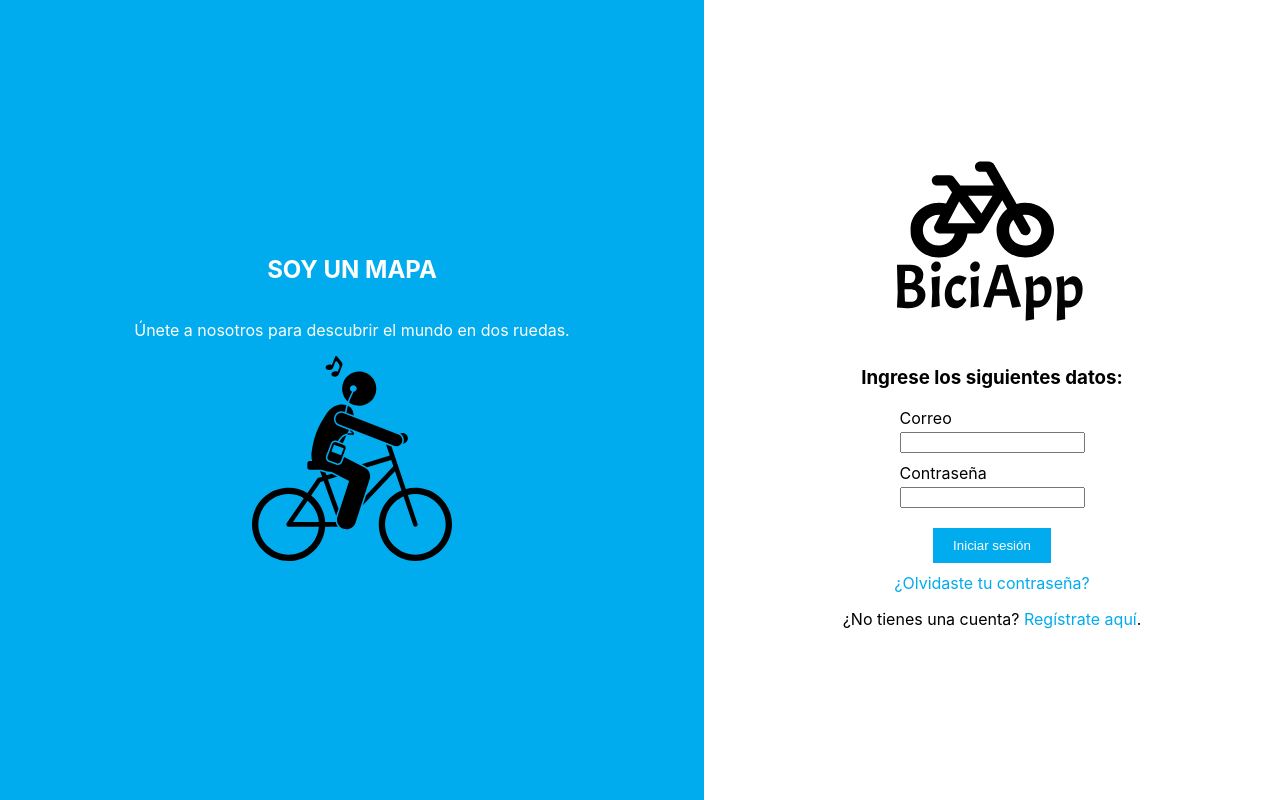
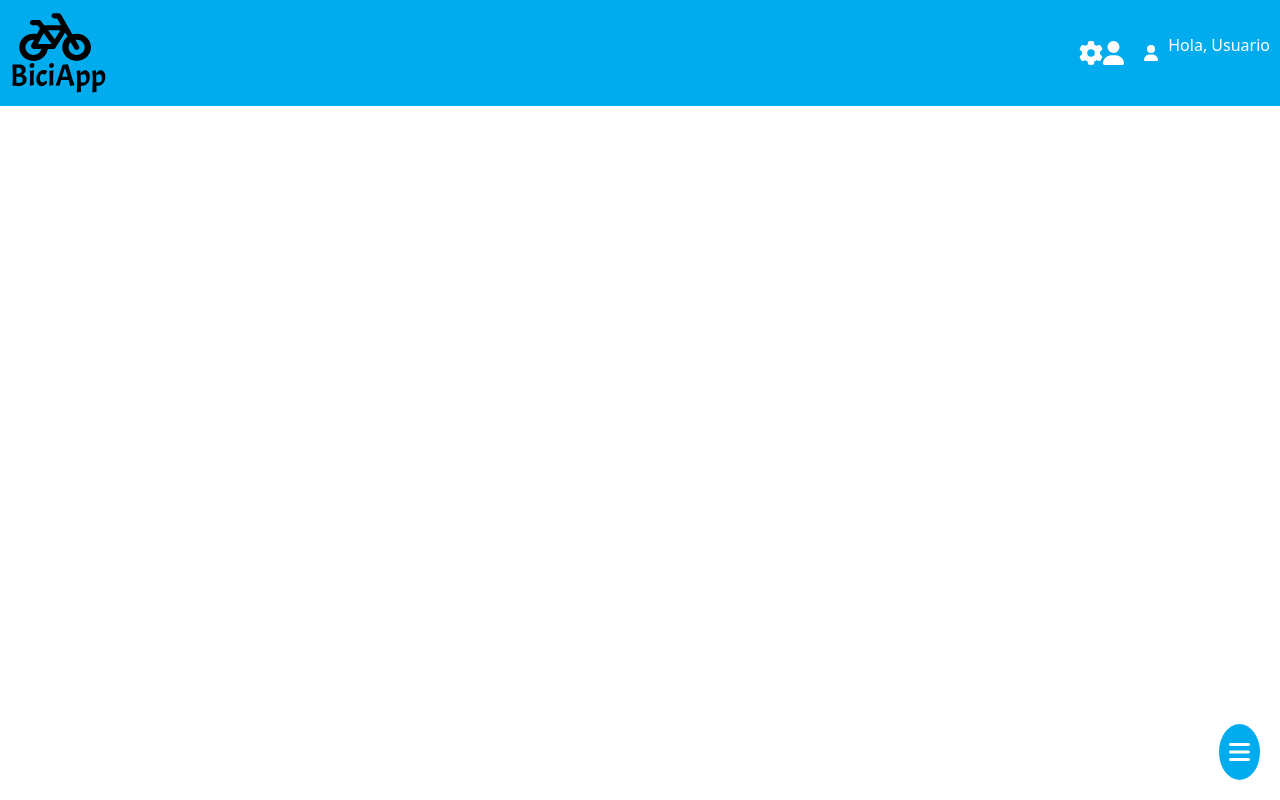
Before and after one commit to JulRoDz/biciapp_front, a React (Create React App) app: page /mapa in a window 1280 px wide. Built offline with nearby package versions, Linux system fonts and the light colour scheme.

Commit message:
Response

```diff
--- a/package.json
+++ b/package.json
@@ -5,11 +5,15 @@
   "dependencies": {
     "@emotion/react": "^11.11.4",
     "@emotion/styled": "^11.11.0",
+    "@fortawesome/free-solid-svg-icons": "^6.5.1",
+    "@fortawesome/react-fontawesome": "^0.2.0",
     "@mui/material": "^5.15.12",
     "@testing-library/jest-dom": "^5.17.0",
     "@testing-library/react": "^13.4.0",
     "@testing-library/user-event": "^13.5.0",
+    "bootstrap": "^5.3.3",
     "react": "^18.2.0",
+    "react-bootstrap": "^2.10.1",
     "react-dom": "^18.2.0",
     "react-router-dom": "^6.22.3",
     "react-scripts": "5.0.1",
--- a/src/App.js
+++ b/src/App.js
@@ -4,6 +4,7 @@ import { Login } from "./Login";
 import { RecoveryForm } from "./RecoveryForm";
 import { Register } from "./Register";
 import { Mapa } from "./Mapa";
+import 'bootstrap/dist/css/bootstrap.min.css';
 
 
 function App() {
--- a/src/Login.jsx
+++ b/src/Login.jsx
@@ -6,20 +6,49 @@ import PersonaCiclaColor from './imagenes/PersonaCiclaColor.svg';
 export function Login() {
   const [correo, setCorreo] = useState("");
   const [contrasena, setContrasena] = useState("");
+  const [correoError, setCorreoError] = useState("");
+  const [contrasenaError, setContrasenaError] = useState("");
 
   const handleSubmit = (e) => {
     e.preventDefault();
+    if (!correo || !correo.trim()) {
+      setCorreoError("Por favor ingresa un correo válido");
+      return;
+    }
+    if (!/^\w+([\.-]?\w+)*@\w+([\.-]?\w+)*(\.\w{2,3})+$/.test(correo)) {
+      setCorreoError("Por favor ingresa un correo válido");
+      return;
+    }
+    if (!contrasena || !contrasena.trim()) {
+      setContrasenaError("Por favor ingresa una contraseña válida");
+      return;
+    }
+    if (contrasena.length < 6) {
+      setContrasenaError("La contraseña debe tener al menos 6 caracteres");
+      return;
+    }
     // Aquí se manejaría el inicio de sesión
+  };
+
+  const handleCorreoChange = (e) => {
+    setCorreo(e.target.value);
+    setCorreoError("");
+  };
+
+  const handleContrasenaChange = (e) => {
+    setContrasena(e.target.value);
+    setContrasenaError("");
   };
 
   return (
     <div className="login">
-      <div className="left-section">
+      <div className="left-section" style={{ display: window.innerWidth <= 768 ? 'none' : 'flex' }}>
         <h1>Bienvenido a BiciApp</h1>
         <p>Únete a nosotros para descubrir el mundo en dos ruedas.</p>
         <img src={PersonaCiclaColor} alt="PersonaEnCicla" />
       </div>
       <div className="right-section">
+        <div className="content">
           <img src={Logo} alt="LogoBiciApp" />
           <h3>Ingrese los siguientes datos:</h3>
           <form onSubmit={handleSubmit}>
@@ -29,17 +58,21 @@ export function Login() {
               id="correo"
               name="correo"
               value={correo}
-            onChange={(e) => setCorreo(e.target.value)}
+              onChange={handleCorreoChange}
+              required
+              title="Por favor ingresa un correo electrónico válido"
             />
+            {correoError && <p className="error">{correoError}</p>}
             <label htmlFor="contrasena">Contraseña</label>
             <input
               type="password"
               id="contrasena"
               name="contrasena"
               value={contrasena}
-            onChange={(e) => setContrasena(e.target.value)}
+              onChange={handleContrasenaChange}
             />
-          <button type="submit" href="mapa">Iniciar sesión</button>
+            {contrasenaError && <p className="error">{contrasenaError}</p>}
+            <button type="submit">Iniciar sesión</button>
           </form>
           <a href="recoveryForm">¿Olvidaste tu contraseña?</a>
           <p>
@@ -47,5 +80,6 @@ export function Login() {
           </p>
         </div>
       </div>
+    </div>
   );
 }
--- a/src/Mapa.jsx
+++ b/src/Mapa.jsx
@@ -1,50 +1,37 @@
-import React, { useState } from "react";
+import React from "react";
 import "./mapa.css";
+import { FontAwesomeIcon } from '@fortawesome/react-fontawesome';
+import { faBars,faCog, faUser } from '@fortawesome/free-solid-svg-icons';
 import Logo from './imagenes/Logo.svg';
-import PersonaCiclaColor from './imagenes/PersonaCiclaColor.svg';
 
 export function Mapa() {
-  const [correo, setCorreo] = useState("");
-  const [contrasena, setContrasena] = useState("");
-
-  const handleSubmit = (e) => {
-    e.preventDefault();
-    // Aquí se manejaría el inicio de sesión
+  const handleMenuClick = () => {
+    // Aquí puedes manejar la lógica para abrir el menú
   };
 
   return (
-    <div className="login">
-      <div className="left-section">
-        <h1>SOY UN MAPA</h1>
-        <p>Únete a nosotros para descubrir el mundo en dos ruedas.</p>
-        <img src={PersonaCiclaColor} alt="PersonaEnCicla" />
+    <div className="mapa">
+      <div className="header">
+        <div className="logo">
+          <img src={Logo} alt="LogoBiciApp" />
+        </div>
+        <div className="options">
+          <div className="menu" onClick={handleMenuClick}>
+            {/* Agrega más elementos aquí */}
+            <FontAwesomeIcon icon={faCog} />
+            <FontAwesomeIcon icon={faUser} />
+          </div>
+          <div className="greeting">
+            <FontAwesomeIcon icon={faUser} />
+            <p>Hola, Usuario</p>
+          </div>
+        </div>
       </div>
-      <div className="right-section">
-        <img src={Logo} alt="LogoBiciApp" />
-        <h3>Ingrese los siguientes datos:</h3>
-        <form onSubmit={handleSubmit}>
-          <label htmlFor="correo">Correo</label>
-          <input
-            type="email"
-            id="correo"
-            name="correo"
-            value={correo}
-            onChange={(e) => setCorreo(e.target.value)}
-          />
-          <label htmlFor="contrasena">Contraseña</label>
-          <input
-            type="password"
-            id="contrasena"
-            name="contrasena"
-            value={contrasena}
-            onChange={(e) => setContrasena(e.target.value)}
-          />
-          <button type="submit">Iniciar sesión</button>
-        </form>
-        <a href="recoveryForm">¿Olvidaste tu contraseña?</a>
-        <p>
-          ¿No tienes una cuenta? <a href="register">Regístrate aquí</a>.
-        </p>
+      <div className="map-section">
+        {/* Aquí puedes colocar el contenido relacionado con el mapa */}
+      </div>
+      <div className="sandwich-button">
+        <FontAwesomeIcon icon={faBars} />
       </div>
     </div>
   );
--- a/src/RecoveryForm.jsx
+++ b/src/RecoveryForm.jsx
@@ -9,11 +9,19 @@ export function RecoveryForm() {
   const [password, setPassword] = useState("");
   const [confirmPassword, setConfirmPassword] = useState("");
   const [estado, setEstado] = useState("correo");
+  const [errors, setErrors] = useState({}); // Estado para almacenar errores de validación
 
   const handleSubmit = (e) => {
     e.preventDefault();
+    setErrors({}); // Restablecer errores al enviar el formulario
 
     if (estado === "correo") {
+      // Validación del correo electrónico
+      if (!correo.includes("@")) {
+        setErrors({ correo: "Por favor ingresa un correo electrónico válido" });
+        return;
+      }
+
       console.log("Se ha enviado el correo:", correo);
       // Lógica para enviar el correo y cambiar el estado a "codigo"
       setEstado("codigo");
@@ -22,6 +30,18 @@ export function RecoveryForm() {
       // Lógica para verificar el código y cambiar el estado a "contrasena"
       setEstado("contrasena");
     } else {
+      // Validación de la contraseña
+      if (password.length < 6) {
+        setErrors({ password: "La contraseña debe tener al menos 6 caracteres" });
+        return;
+      }
+
+      // Validación de la confirmación de contraseña
+      if (password !== confirmPassword) {
+        setErrors({ confirmPassword: "Las contraseñas no coinciden" });
+        return;
+      }
+
       console.log("Nueva contraseña:", password);
       // Lógica para actualizar la contraseña
     }
@@ -29,7 +49,7 @@ export function RecoveryForm() {
 
   return (
     <div className="recovery-form">
-      <div className="left-section">
+      <div className="left-section" style={{ display: window.innerWidth <= 768 ? 'none' : 'flex' }}>
         <h1>Bienvenido a BiciApp</h1>
         <p>
           {estado === "correo" && "¡Para brindarte nuestros servicios debes recuperar tu contraseña!"}
@@ -52,6 +72,7 @@ export function RecoveryForm() {
                 value={password}
                 onChange={(e) => setPassword(e.target.value)}
               />
+              {errors.password && <p className="error-message">{errors.password}</p>} {/* Mostrar mensaje de error */}
               <label htmlFor="confirmPassword">Confirme Nueva Contraseña</label>
               <input
                 type="password"
@@ -60,6 +81,7 @@ export function RecoveryForm() {
                 value={confirmPassword}
                 onChange={(e) => setConfirmPassword(e.target.value)}
               />
+              {errors.confirmPassword && <p className="error-message">{errors.confirmPassword}</p>} {/* Mostrar mensaje de error */}
             </>
           ) : (
             <>
@@ -70,7 +92,12 @@ export function RecoveryForm() {
                 name="campo"
                 value={estado === "correo" ? correo : codigo}
                 onChange={(e) => estado === "correo" ? setCorreo(e.target.value) : setCodigo(e.target.value)}
-              />
+                pattern={estado === "correo" ? "[a-z0-9._%+-]+@[a-z0-9.-]+\.[a-z]{2,}$" : "\\d{6}"}
+                required
+                title={estado === "correo" ? "Por favor ingresa un correo electrónico válido" : "El código debe tener 6 dígitos"}
+            />
+
+              {errors.correo && <p className="error-message">{errors.correo}</p>} {/* Mostrar mensaje de error */}
             </>
           )}
           <button type="submit">{estado === "correo" ? "Enviar" : "Verificar"}</button>
--- a/src/Register.jsx
+++ b/src/Register.jsx
@@ -16,7 +16,7 @@ export function Register() {
 
   return (
     <div className="register">
-      <div className="left-section">
+      <div className="left-section" style={{ display: window.innerWidth <= 768 ? 'none' : 'flex' }}>
         <h1>Bienvenido a BiciApp</h1>
         <p>Únete a nosotros para descubrir el mundo en dos ruedas.</p>
         <img src={PersonaCiclaColor} alt="PersonaEnCicla" />
--- a/src/index.js
+++ b/src/index.js
@@ -2,6 +2,8 @@ import React from 'react';
 import ReactDOM from 'react-dom/client';
 import './index.css';
 import reportWebVitals from './reportWebVitals';
+import 'bootstrap/dist/css/bootstrap.min.css';
+
 
 //JFRD
 import { Login } from './Login';
--- a/src/login.css
+++ b/src/login.css
@@ -21,14 +21,21 @@
     flex: 4.5;
     display: flex;
     flex-direction: column;
+    align-items: center; /* Centra los elementos horizontalmente */
+    justify-content: center;
+  }
+
+  .right-section .content {
+    display: flex;
+    flex-direction: column;
     align-items: center;
-    justify-content: center;
   }
 
   .right-section img {
     width: 200px; /* ajusta el tamaño de la imagen según sea necesario */
-    align-items: center;
+    margin-bottom: 20px; /* Agrega un margen inferior para separar la imagen del formulario */
   }
+
 
   .login h1 {
     font-size: 24px;
@@ -63,4 +70,10 @@
     text-align: left; /* Alinea los textos a la izquierda */
     width: 100%; /* Hace que el texto ocupe todo el ancho disponible */
     margin-bottom: 4px; /* Espacio adicional entre los labels y los inputs */
+
+    @media (max-width: 768px) {
+      .left-section {
+        display: none; /* Oculta la sección izquierda en dispositivos con un ancho máximo de 768px */
+      }
+    }
   }
--- a/src/mapa.css
+++ b/src/mapa.css
@@ -0,0 +1,54 @@
+.mapa {
+  display: flex;
+  flex-direction: column;
+}
+
+.header {
+  display: flex;
+  justify-content: space-between;
+  align-items: center;
+  background-color: #00acee;
+  padding: 10px;
+}
+
+.logo img {
+  width: 100px;
+}
+
+.options {
+  display: flex;
+  align-items: center;
+}
+
+.menu {
+  color: white;
+  font-size: 24px;
+  margin-right: 20px;
+}
+
+.greeting {
+  color: white;
+  display: flex; /* Convertir en contenedor flex */
+  align-items: center; /* Alinear elementos verticalmente */
+}
+
+.greeting p {
+  margin-left: 10px; /* Espacio entre el saludo y el icono */
+}
+
+.map-section {
+  position: absolute;
+}
+
+.sandwich-button {
+  position: absolute;
+  bottom: 20px;
+  right: 20px;
+  background-color: #00acee;
+  color: white;
+  padding: 10px;
+  border: none;
+  border-radius: 100%;
+  font-size: 24px;
+  cursor: pointer;
+}
--- a/src/recoveryForm.css
+++ b/src/recoveryForm.css
@@ -64,3 +64,8 @@
   width: 100%; /* Hace que el texto ocupe todo el ancho disponible */
   margin-bottom: 4px; /* Espacio adicional entre los labels y los inputs */
 }
+@media (max-width: 768px) {
+  .left-section {
+    display: none; /* Oculta la sección izquierda en dispositivos con un ancho máximo de 768px */
+  }
+}
```
Also changed, not shown: 1 other file (tests, documents, lock files or other folders). Lines whose indentation alone changed are shown as unchanged.
